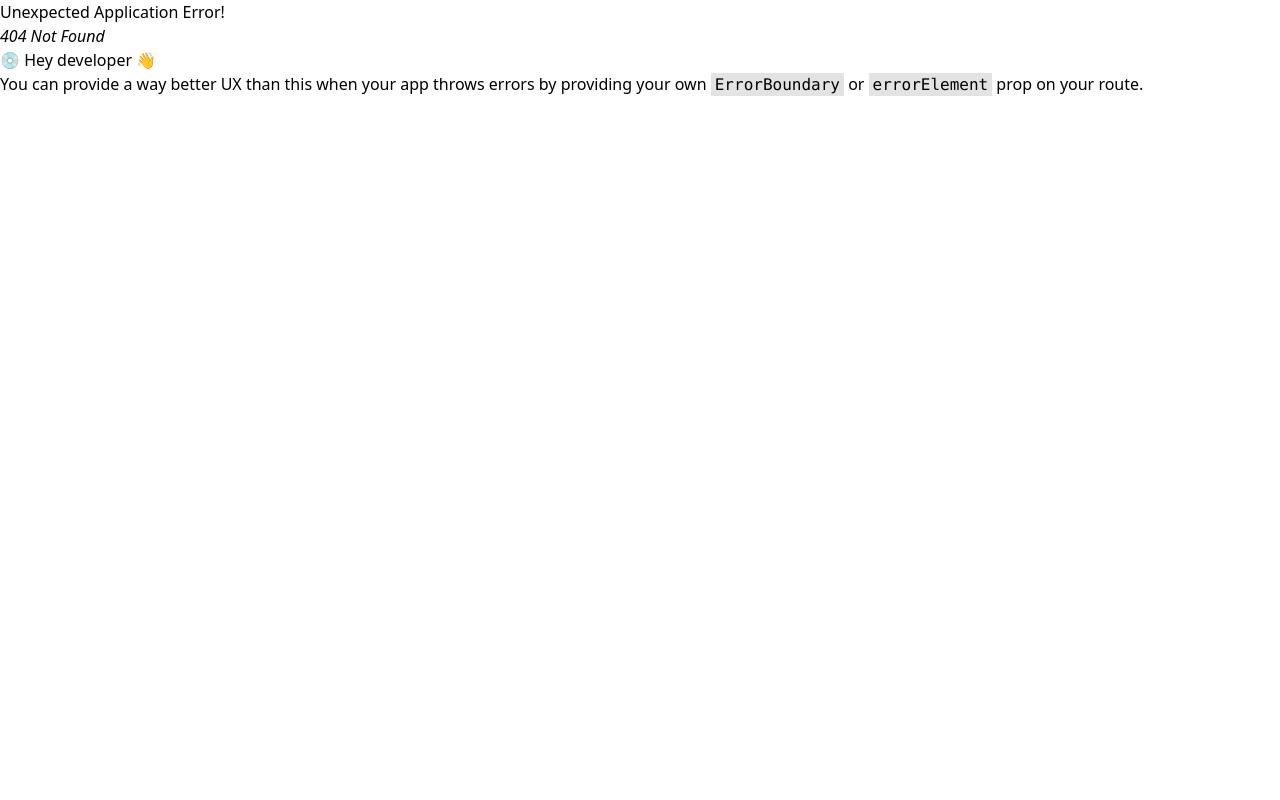
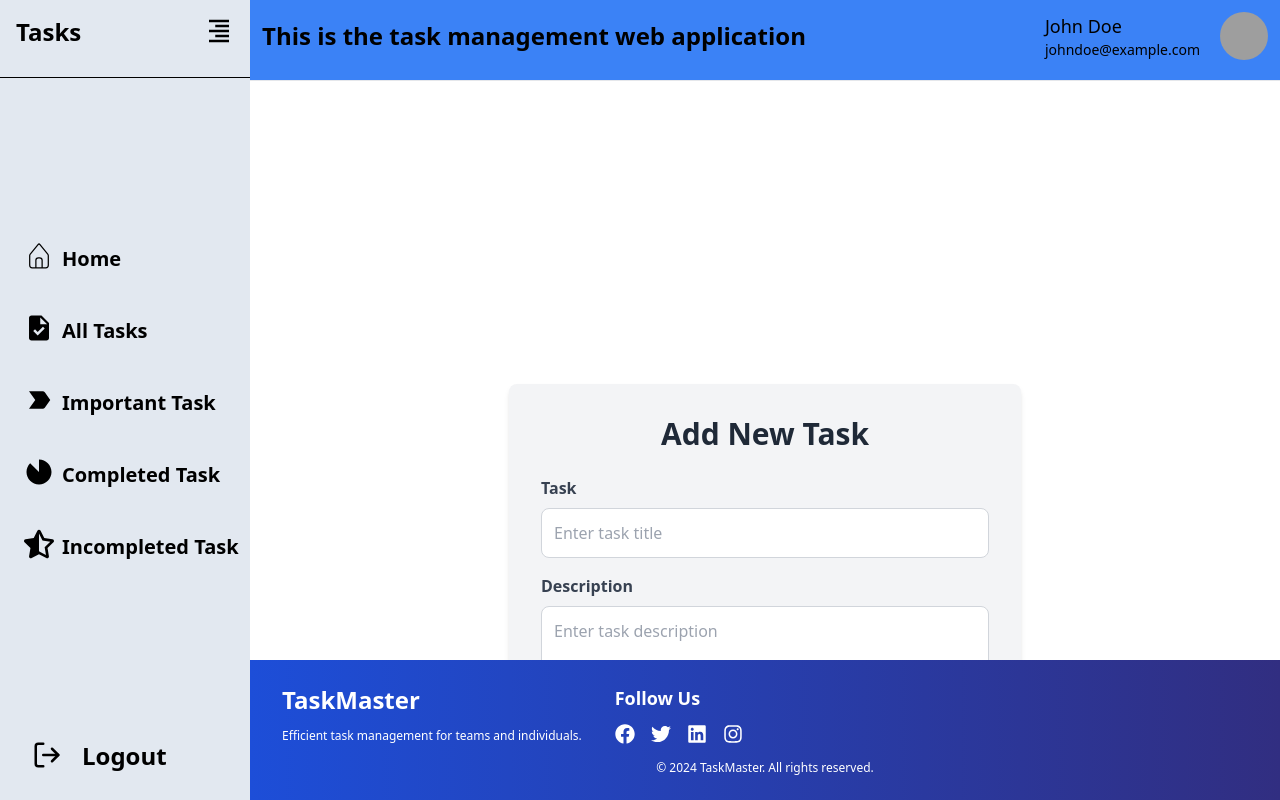
Before and after one commit to fuleprashant/Task_managment_project, a React (Vite) app in the folder frontend/: page /addtask in a window 1280 px wide. Before the commit this address had no page. Built offline with nearby package versions, Linux system fonts and the light colour scheme; grey boxes are pictures that could not be loaded.

Commit message:
add addtask component for the add task UI

```diff
--- a/frontend/src/App.jsx
+++ b/frontend/src/App.jsx
@@ -7,6 +7,7 @@ import CompletedTask from "./pages/CompletedTask";
 import Incompleted from "./pages/Incompleted";
 import SignUp from "./components/SignUp";
 import SignIn from "./components/SignIn";
+import AddTask from "./components/AddTask";
 
 const App = () => {
   const router = createBrowserRouter([
@@ -21,6 +22,10 @@ const App = () => {
         {
           path: "/alltasks",
           element: <AllTask />,
+        },
+        {
+          path: "/addtask",
+          element: <AddTask />,
         },
         {
           path: "/importanttask",
--- /dev/null
+++ b/frontend/src/components/AddTask.jsx
@@ -0,0 +1,49 @@
+import React from "react";
+
+const AddTask = () => {
+  return (
+    <div className="bg-white h-[1155px] overflow-hidden flex items-center justify-center p-4">
+      <div className="bg-gray-100 p-8 rounded-lg shadow-md w-full max-w-lg">
+        <h2 className="text-3xl font-bold text-center mb-6 text-gray-800">
+          Add New Task
+        </h2>
+
+        <form>
+          {/* Task Input */}
+          <div className="mb-4">
+            <label className="block text-gray-700 font-semibold mb-2">
+              Task
+            </label>
+            <input
+              type="text"
+              placeholder="Enter task title"
+              className="w-full p-3 border border-gray-300 rounded-lg focus:outline-none focus:ring-2 focus:ring-blue-500"
+            />
+          </div>
+
+          {/* Description Input */}
+          <div className="mb-6">
+            <label className="block text-gray-700 font-semibold mb-2">
+              Description
+            </label>
+            <textarea
+              placeholder="Enter task description"
+              className="w-full p-3 border border-gray-300 rounded-lg focus:outline-none focus:ring-2 focus:ring-blue-500 resize-none"
+              rows="8"
+            />
+          </div>
+
+          {/* Submit Button */}
+          <button
+            type="button"
+            className="w-full bg-blue-500 hover:bg-blue-600 text-white py-3 rounded-lg font-semibold transition duration-300"
+          >
+            Submit Task
+          </button>
+        </form>
+      </div>
+    </div>
+  );
+};
+
+export default AddTask;
--- a/frontend/src/pages/AllTask.jsx
+++ b/frontend/src/pages/AllTask.jsx
@@ -1,9 +1,11 @@
+import AddTask from "../components/AddTask";
 import Card from "../components/Card";
 
 const AllTask = () => {
   return (
     <div className="h-screen">
       <Card Adddata="true" />
+
     </div>
   );
 };
```
